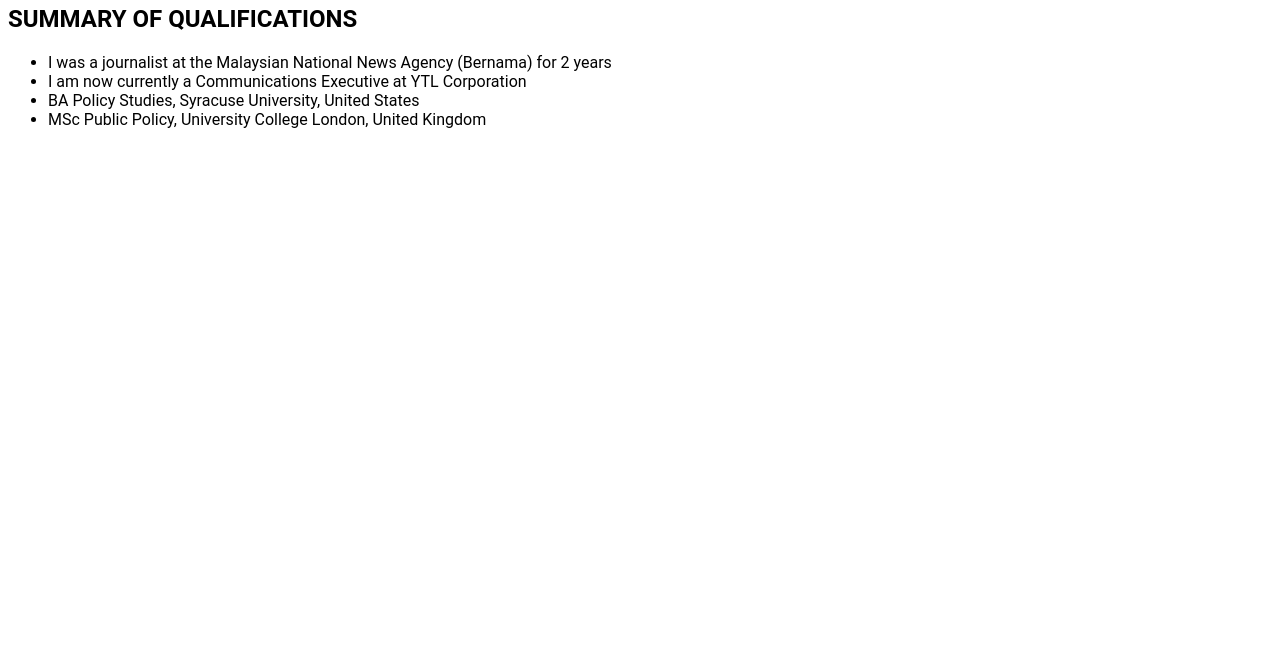
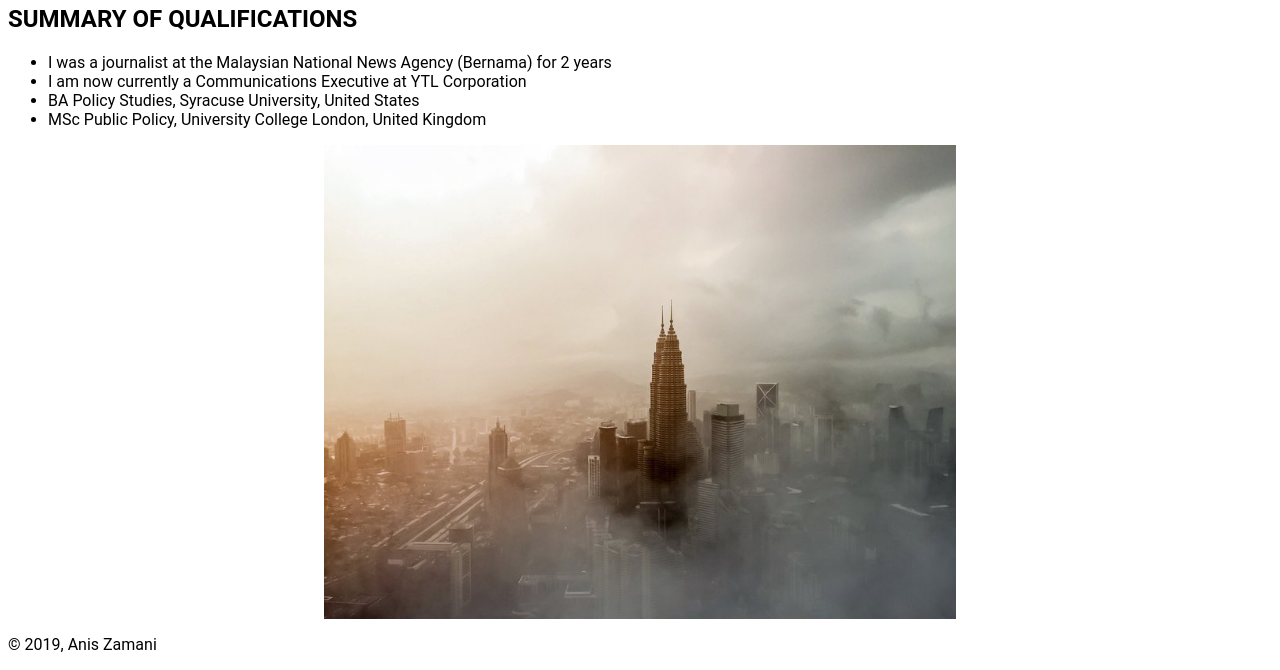
Before and after one commit to aniszamani/techdegree-project-1, a plain HTML site: page experience.html in a window 1280 px wide. Shown: the part 406-1076 px from the top of the page. Before the commit the page ends 800 px from the top, so only its background shows below. Drawn offline with Linux system fonts and the light colour scheme.

Commit message:
Added footer image

```diff
--- a/experience.css
+++ b/experience.css
@@ -15,3 +15,10 @@ h1 {
 .section-title{
   text-transform: uppercase;
 }
+
+.footer-image {
+  display: block;
+  margin-left: auto;
+  margin-right: auto;
+  width: 50%;
+}
--- a/experience.html
+++ b/experience.html
@@ -14,5 +14,10 @@
     <li>BA Policy Studies, Syracuse University, United States</li>
     <li>MSc Public Policy, University College London, United Kingdom</li>
   </ul>
+
+  <footer>
+    <img src="images/kl.jpg" alt="Malaysia" class="footer-image">
+    <p class="copyright">&copy; 2019, Anis Zamani</p>
+  </footer>
 </body>
 </html>
```
Also changed, not shown: images/kl.jpg (added).
